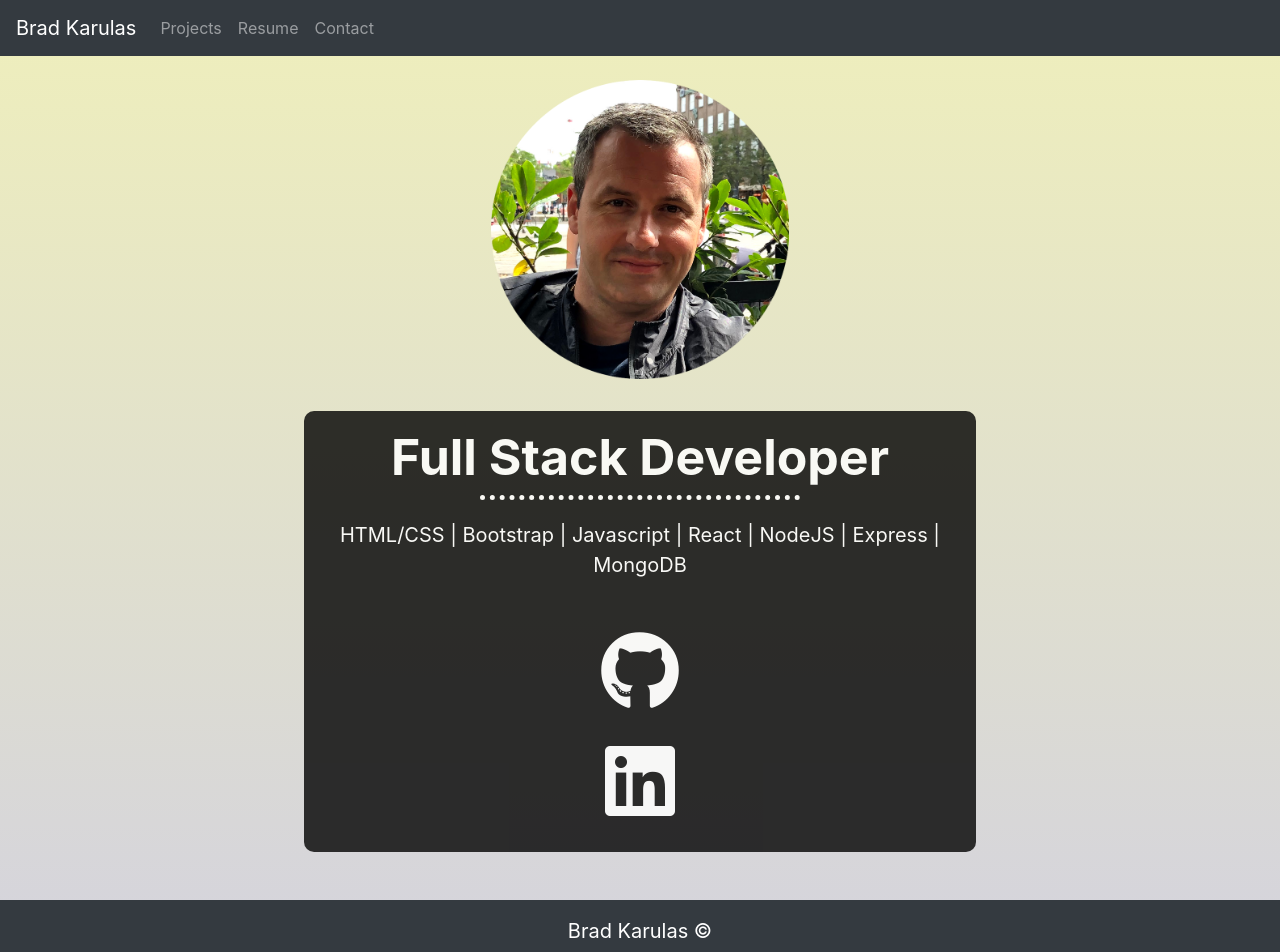
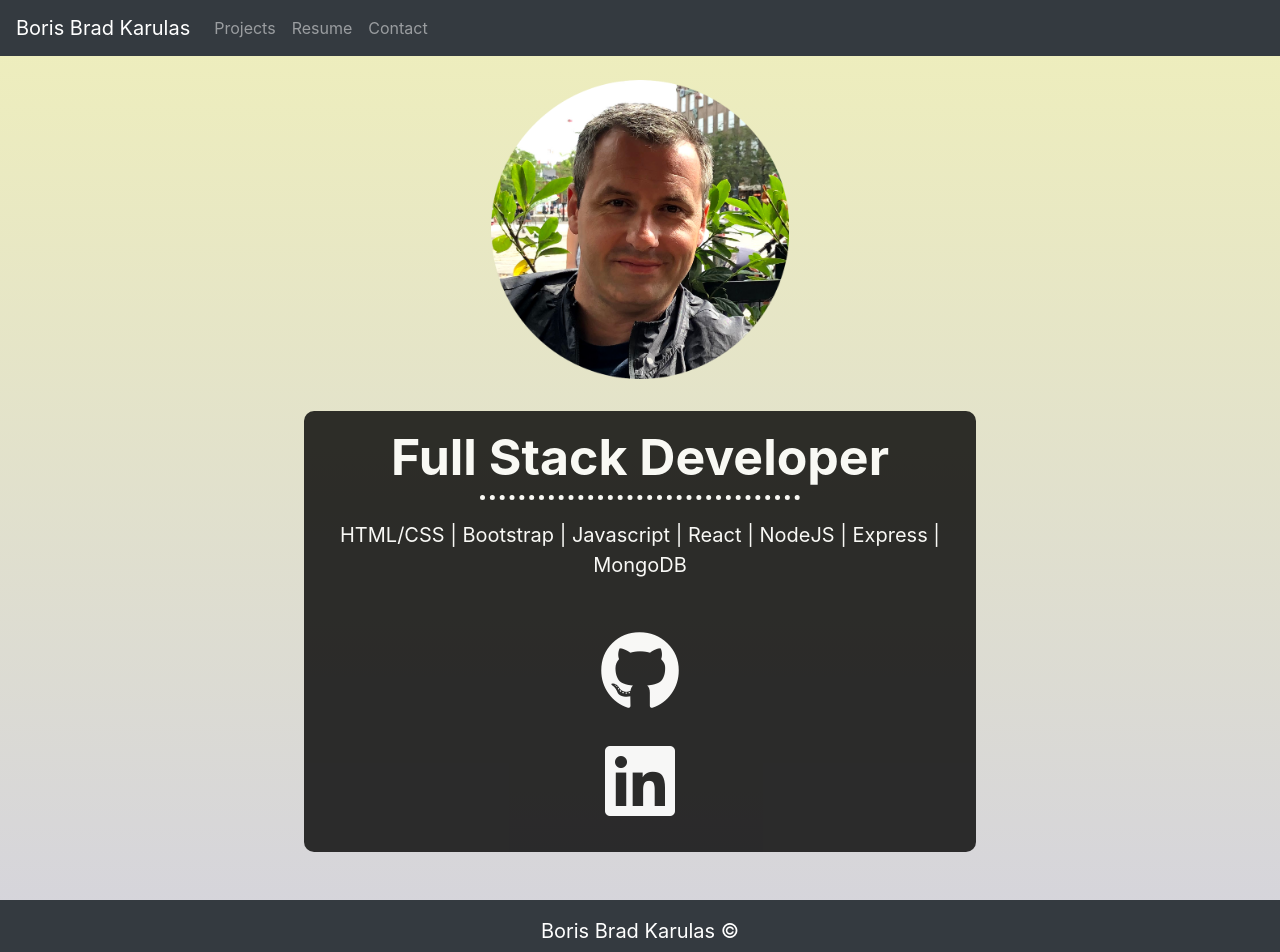
Before and after one commit to bkarulas/react_portfolio, a React (Create React App) app: page / in a window 1280 px wide. Shown: the top 952 px of the page. Built offline with nearby package versions, Linux system fonts and the light colour scheme.

Commit message:
corrections

```diff
--- a/src/components/Footer/index.js
+++ b/src/components/Footer/index.js
@@ -5,7 +5,7 @@ class Footer extends Component {
     render() {
         return(
             <Row style={styles.footer}>
-                <p style={styles.text}>Brad Karulas &copy;</p>
+                <p style={styles.text}> Boris Brad Karulas &copy;</p>
             </Row>
         )
     }
--- a/src/components/Nav/index.js
+++ b/src/components/Nav/index.js
@@ -5,7 +5,7 @@ class Navigation extends Component {
     render() {
         return(
             <Navbar collapseOnSelect expand="lg" bg="dark" variant="dark" fixed="top">
-            <Navbar.Brand href="/">Brad Karulas</Navbar.Brand>
+            <Navbar.Brand href="/">Boris Brad Karulas</Navbar.Brand>
             <Navbar.Toggle aria-controls="responsive-navbar-nav" />
             <Navbar.Collapse id="responsive-navbar-nav">
                 <Nav className="mr-auto">
```
